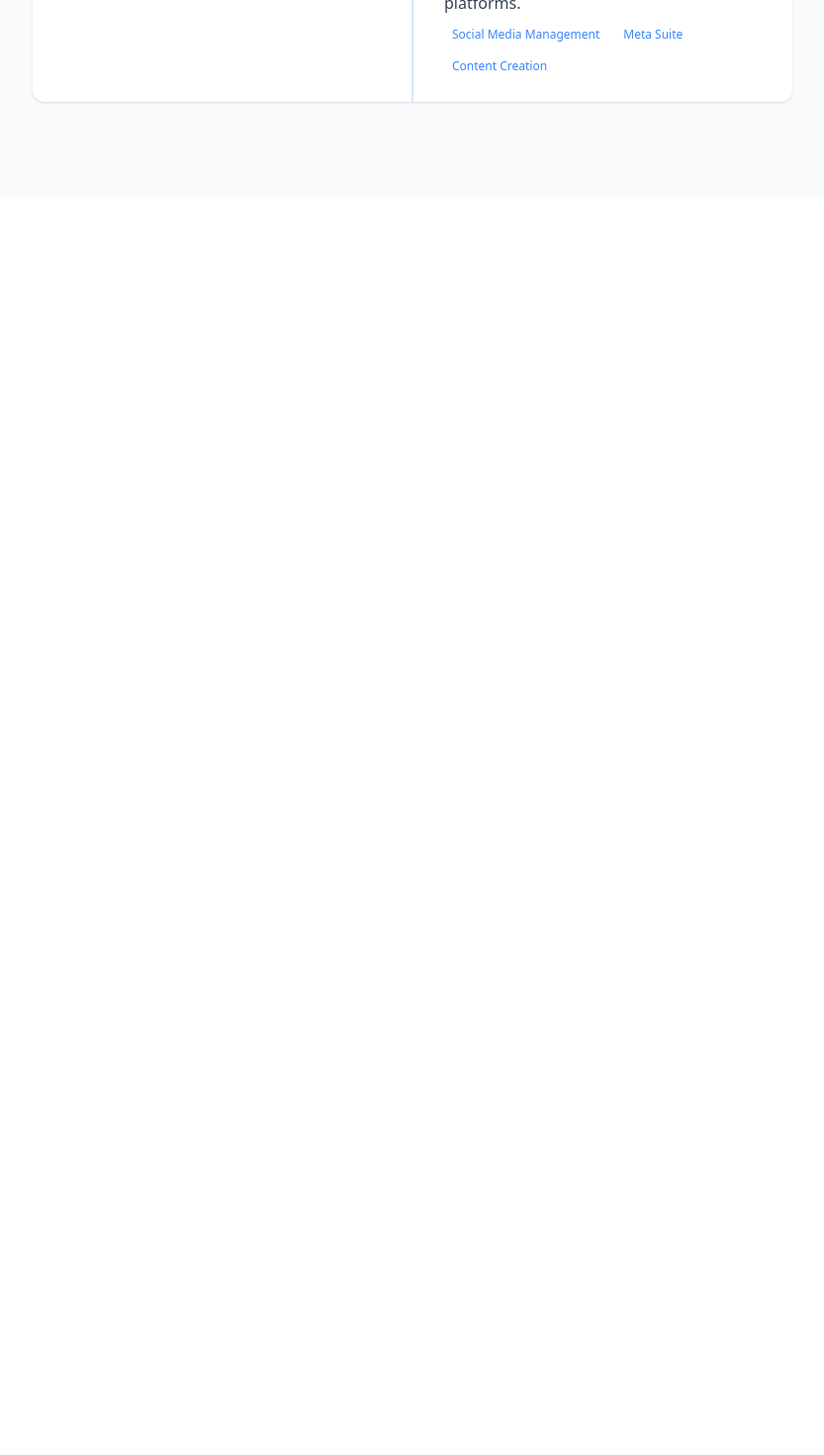
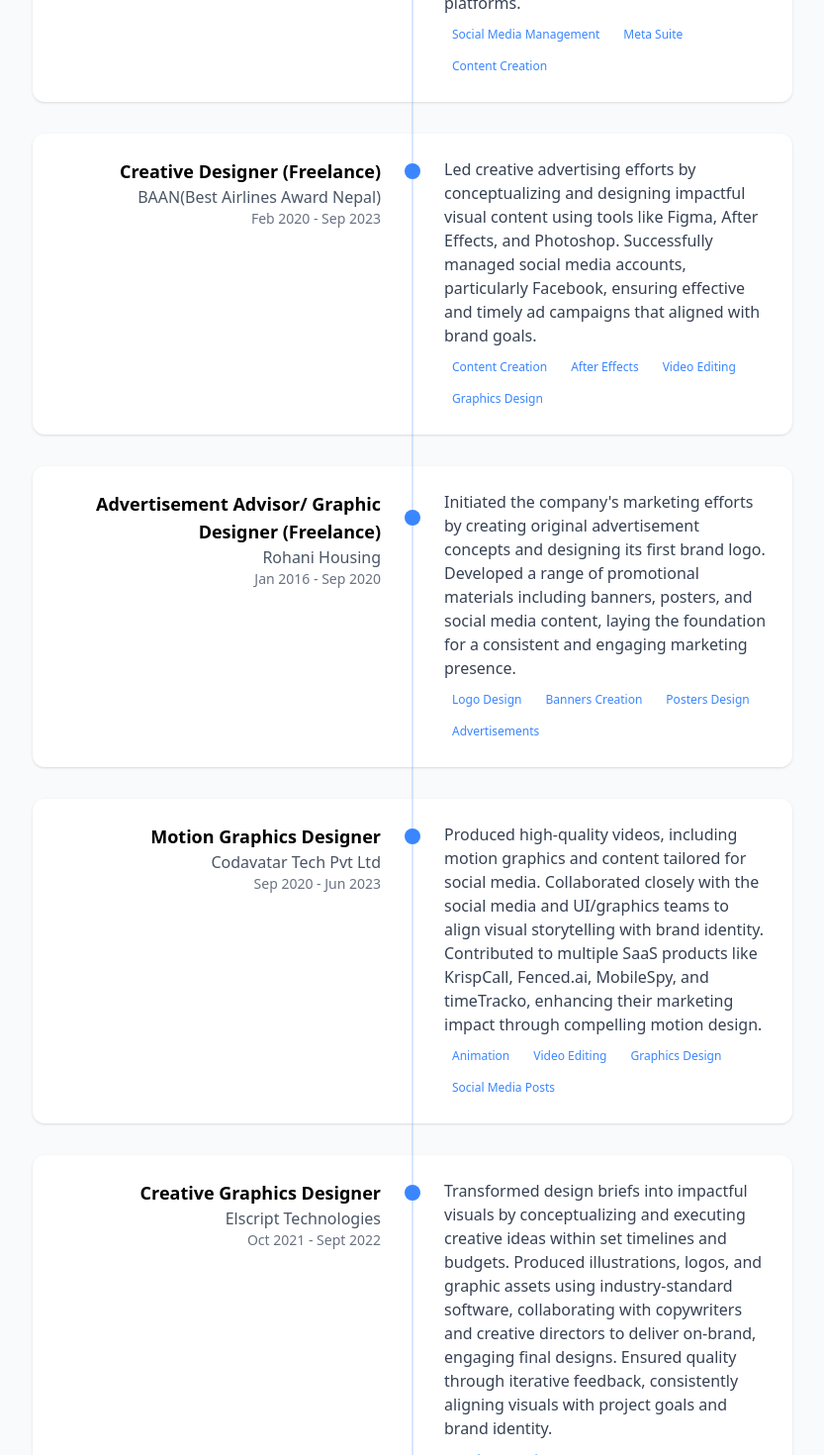
Before and after one commit to ManishNewa/NiconPortfolio, a Vue app: page / in a window 1280 px wide. Shown: the part 1600-3070 px from the top of the page at 99% size, without its empty margins (223-1056 px from the left). Before the commit the page ends 1799 px from the top, so only its background shows below. Built offline with nearby package versions, Linux system fonts and the light colour scheme.

Commit message:
contents added

```diff
--- a/src/components/sections/ExperienceSection.vue
+++ b/src/components/sections/ExperienceSection.vue
@@ -63,10 +63,42 @@ const experiences = [
   {
     title: 'Digital Marketing Specialist',
     company: 'Care Global Surrey',
-    timeframe: '2023 - Present',
+    timeframe: 'Sep 2023 - Present',
     description:
       'Result-driven digital marketer with hands-on experience in managing social media, content creation, and paid advertising. Focused on building brand presence, driving engagement, and delivering measurable results across digital platforms.',
     skills: ['Social Media Management', 'Meta Suite', 'Content Creation'],
   },
+  {
+    title: 'Creative Designer (Freelance)',
+    company: 'BAAN(Best Airlines Award Nepal)',
+    timeframe: 'Feb 2020 - Sep 2023',
+    description:
+      'Led creative advertising efforts by conceptualizing and designing impactful visual content using tools like Figma, After Effects, and Photoshop. Successfully managed social media accounts, particularly Facebook, ensuring effective and timely ad campaigns that aligned with brand goals.',
+    skills: ['Content Creation', 'After Effects', 'Video Editing', 'Graphics Design'],
+  },
+  {
+    title: 'Advertisement Advisor/ Graphic Designer (Freelance)',
+    company: 'Rohani Housing',
+    timeframe: 'Jan 2016 - Sep 2020',
+    description:
+      "Initiated the company's marketing efforts by creating original advertisement concepts and designing its first brand logo. Developed a range of promotional materials including banners, posters, and social media content, laying the foundation for a consistent and engaging marketing presence.",
+    skills: ['Logo Design', 'Banners Creation', 'Posters Design', 'Advertisements'],
+  },
+  {
+    title: 'Motion Graphics Designer',
+    company: 'Codavatar Tech Pvt Ltd',
+    timeframe: 'Sep 2020 - Jun 2023',
+    description:
+      'Produced high-quality videos, including motion graphics and content tailored for social media. Collaborated closely with the social media and UI/graphics teams to align visual storytelling with brand identity. Contributed to multiple SaaS products like KrispCall, Fenced.ai, MobileSpy, and timeTracko, enhancing their marketing impact through compelling motion design.',
+    skills: ['Animation', 'Video Editing', 'Graphics Design', 'Social Media Posts'],
+  },
+  {
+    title: 'Creative Graphics Designer',
+    company: 'Elscript Technologies',
+    timeframe: 'Oct 2021 - Sept 2022',
+    description:
+      'Transformed design briefs into impactful visuals by conceptualizing and executing creative ideas within set timelines and budgets. Produced illustrations, logos, and graphic assets using industry-standard software, collaborating with copywriters and creative directors to deliver on-brand, engaging final designs. Ensured quality through iterative feedback, consistently aligning visuals with project goals and brand identity.',
+    skills: ['Brochoure Design', 'Posters', 'Banners', 'Logos', 'Social Media Posts'],
+  },
 ]
 </script>
```
